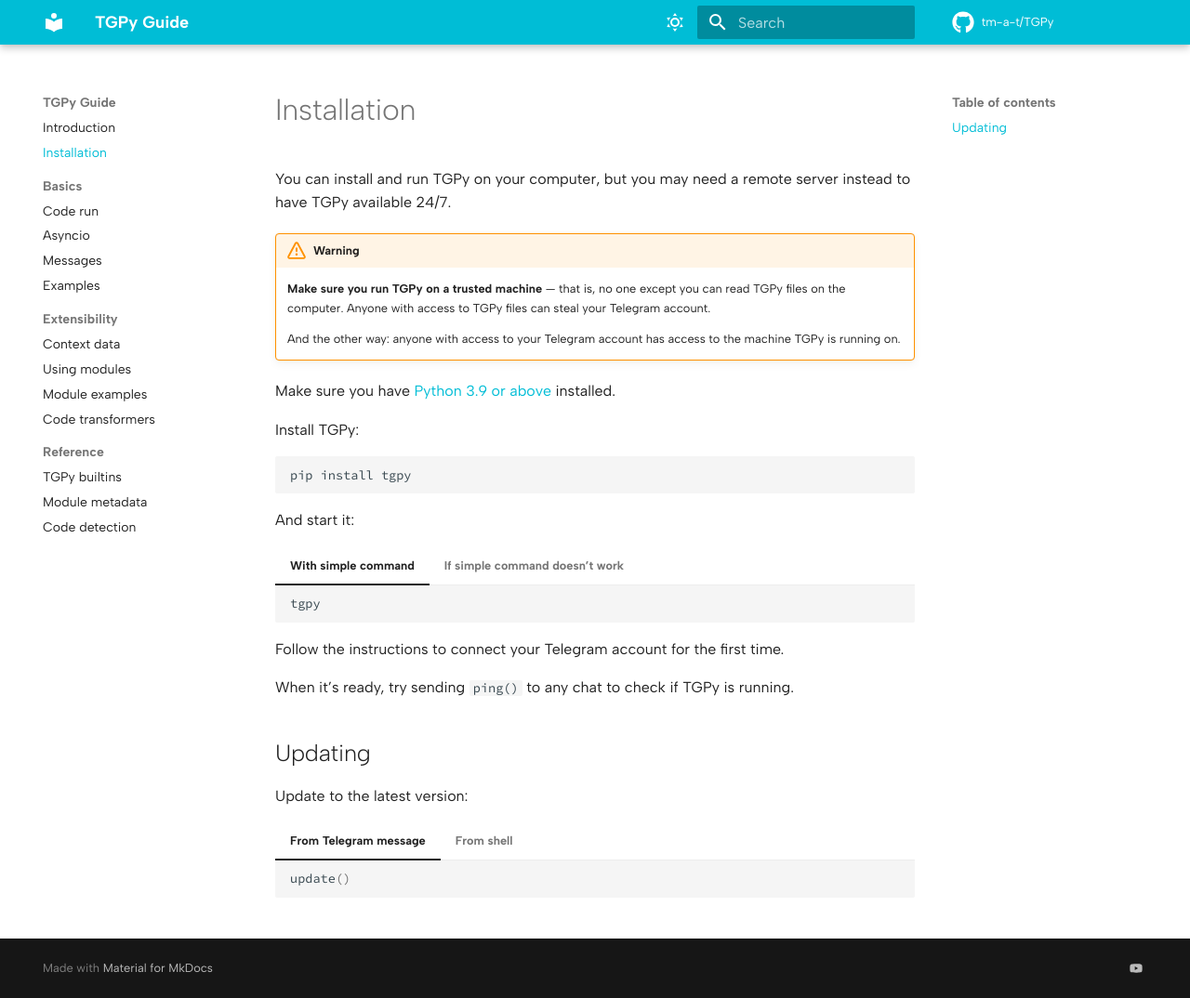
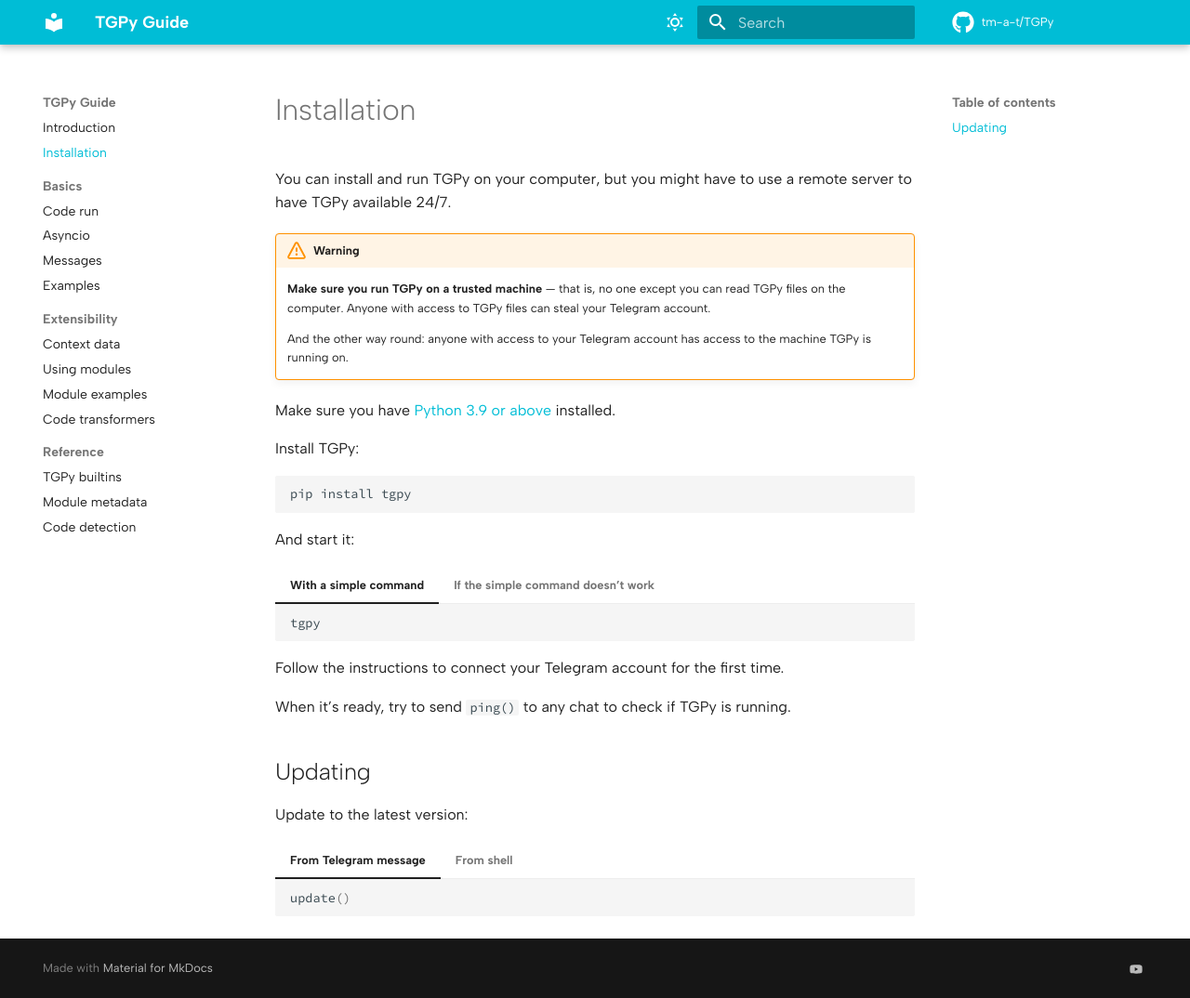
Before and after one commit to tm-a-t/TGPy, an MkDocs documentation site: the page built from guide/docs/installation.md, in a window 1280 px wide and 1074 px high. Shown: the whole window at 93% size. Built offline with MkDocs 1.6.1 and Material for MkDocs 9.7.7, drawn with Linux system fonts in a browser that asks for light colours; comment, search, counter and statistics services are not loaded.

Commit message:
Fix typos in installation.md

````diff
--- a/guide/docs/installation.md
+++ b/guide/docs/installation.md
@@ -1,13 +1,13 @@
 # Installation
 
-You can install and run TGPy on your computer, but you may need a remote server instead to have TGPy available 24/7.
+You can install and run TGPy on your computer, but you might have to use a remote server to have TGPy available 24/7.
 
 !!! warning
 
     **Make sure you run TGPy on a trusted machine** — that is, no one except you can read TGPy files on the computer.
     Anyone with access to TGPy files can steal your Telegram account.
 
-    And the other way: anyone with access to your Telegram account has access to the machine TGPy is running on.
+    And the other way round: anyone with access to your Telegram account has access to the machine TGPy is running on.
 
 Make sure you have [Python 3.9 or above](https://www.python.org/) installed.
 
@@ -19,13 +19,13 @@
 
 And start it:
 
-=== "With simple command"
+=== "With a simple command"
 
     ```shell
     tgpy
     ```
 
-=== "If simple command doesn’t work"
+=== "If the simple command doesn’t work"
 
     ```shell
     python -m tgpy
@@ -33,7 +33,7 @@
 
 Follow the instructions to connect your Telegram account for the first time.
 
-When it’s ready, try sending `ping()` to any chat to check if TGPy is running.
+When it’s ready, try to send `ping()` to any chat to check if TGPy is running.
 
 ## Updating
 
````
